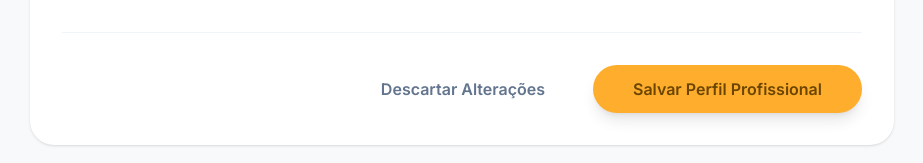
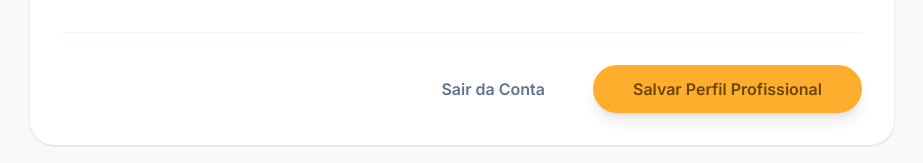
Before and after one commit to jamilelopes/conecta-bairro-2.0, a React (Vite) app: page /settings in a window 1280 px wide. Shown: the part 1234-1397 px from the top of the page, without its empty margins (354-1277 px from the left). Built offline with nearby package versions, Linux system fonts and the light colour scheme; no server answers.

Commit message:
fix: corrige import do useState que sumiu no Settings.jsx

```diff
--- a/src/pages/Settings.jsx
+++ b/src/pages/Settings.jsx
@@ -1,6 +1,7 @@
 import { useState, useEffect, useRef } from "react";
-import { Link } from "react-router-dom";
+import { Link, useNavigate } from "react-router-dom";
 import { getMyProfile, updateMyProfile } from "../services/professionalsService";
+import { clearAuthTokens } from "../services/auth";
 
 const mockProfile = {
   name: "Marcos Silva",
@@ -20,6 +21,7 @@ const mockProfile = {
 };
 
 function Settings() {
+  const navigate = useNavigate();
   const [form, setForm] = useState(mockProfile);
   const [usingMock, setUsingMock] = useState(false);
   const [saving, setSaving] = useState(false);
@@ -46,6 +48,11 @@ function Settings() {
     const previewUrl = URL.createObjectURL(file);
     handleChange("avatar_url", previewUrl);
     // TODO: no futuro, enviar o arquivo de verdade para o back-end (upload real)
+  }
+
+  function handleLogout() {
+    clearAuthTokens();
+    navigate("/");
   }
 
   function handleSubmit(e) {
@@ -215,8 +222,8 @@ className="absolute -bottom-1 -right-1 w-8 h-8 rounded-full bg-secondary-contain
                 )}
 
                 <div className="pt-8 border-t border-slate-100 flex justify-end gap-4">
-                  <button type="button" className="px-8 py-3 rounded-full font-semibold text-slate-500 hover:bg-slate-100">
-                    Descartar Alterações
+                  <button type="button" onClick={handleLogout} className="px-8 py-3 rounded-full font-semibold text-slate-500 hover:bg-slate-100">
+                    Sair da Conta
                   </button>
                   <button type="submit" disabled={saving} className="px-10 py-3 rounded-full font-bold bg-secondary-container text-on-secondary-container shadow-lg hover:scale-105 transition-all disabled:opacity-50">
                     {saving ? "Salvando..." : "Salvar Perfil Profissional"}
```
